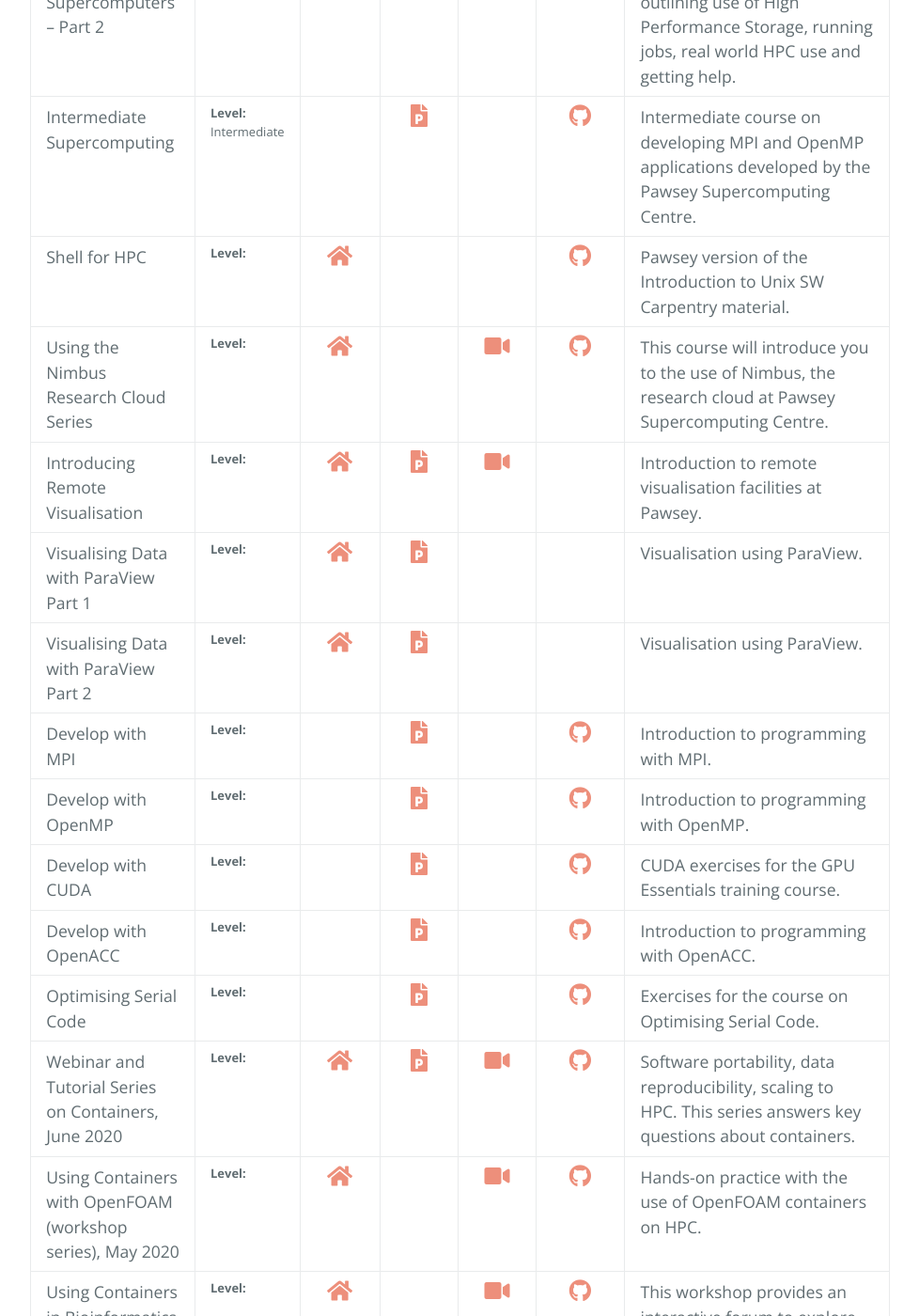
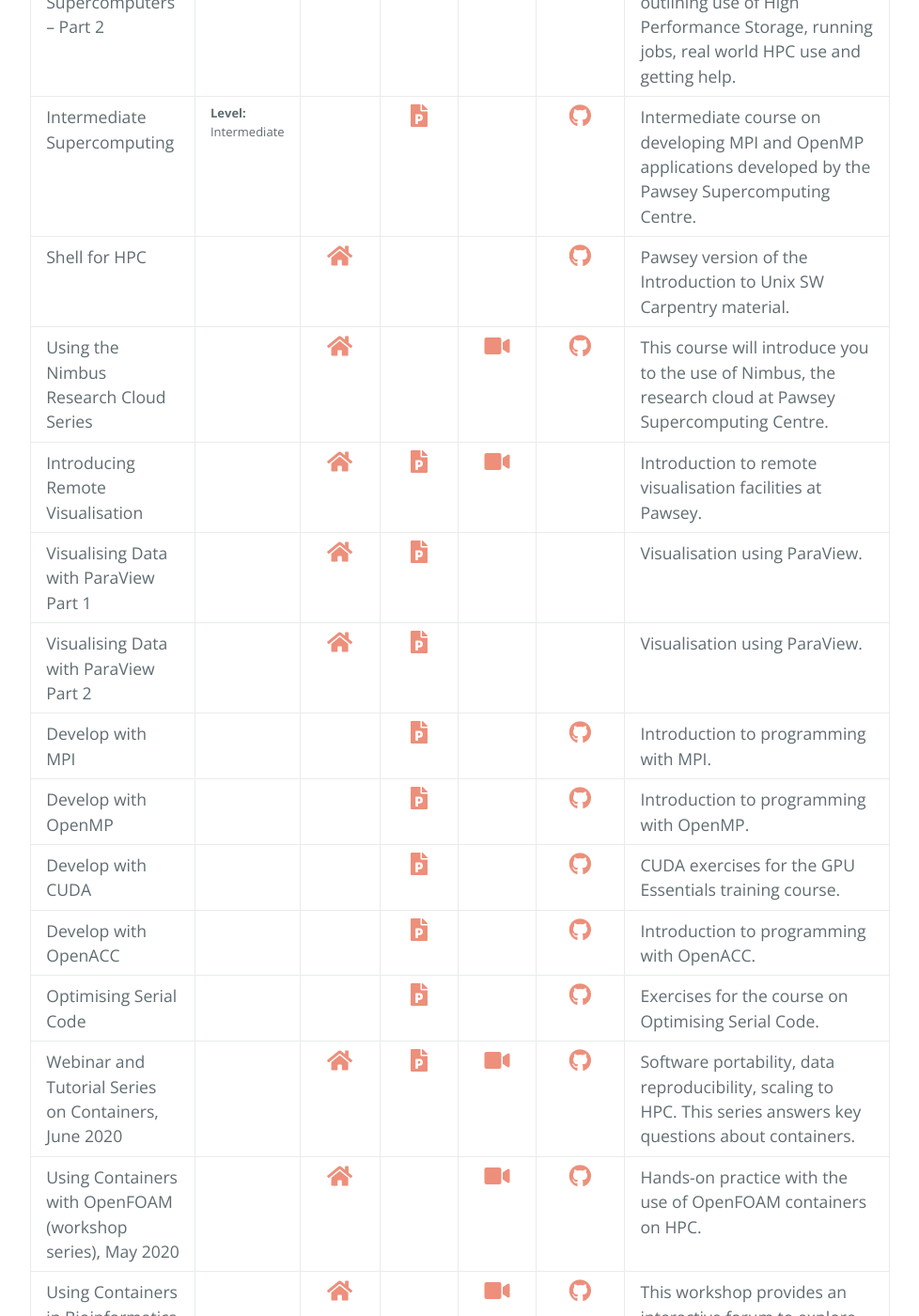
Before and after one commit to ratkinson0405/ratkinson0405.github.io, a Jekyll site: the page built from training.md, in a window 1280 px wide and 1400 px high, scrolled down 578 px. Shown: the whole window at 94% size, without its empty margins (227-1205 px from the left). Built offline with Jekyll 4.4.1, drawn with Linux system fonts in a browser that asks for light colours; our own code applies the rules of GitHub Pages for plain Markdown files; the repository's description, which GitHub fills in, is left out; some of the changed text lies outside the part shown.

Commit message:
Update default.html

```diff
--- a/_layouts/default.html
+++ b/_layouts/default.html
@@ -59,7 +59,7 @@
               {% if data.pageName == page.name %}
                 <tr>
                   <td markdown="span">{{ data.title }}</td>
-                  <td markdown="span" style="font-size: small;"><b>Level: </b>{{ data.level }}</td>
+                  <td markdown="span" style="font-size: small;">{% if data.level != null %}<b>Level: </b>{% endif %}{{ data.level }}</td>
                   <td markdown="span" align="center">{% if data.url != nil %}<a href="{{ data.url }}"><i class="fas fa-home"></i></a>{% endif %}</td>
                   <td markdown="span" align="center">{% if data.ppt != nil %}<a href="{{ data.ppt }}"><i class="fas fa-file-powerpoint"></i></a>{% endif %}</td>
                   <td markdown="span" align="center">{% if data.vid != nil %}<a href="{{ data.vid }}"><i class="fas fa-video"></i></a>{% endif %}</td>
```
